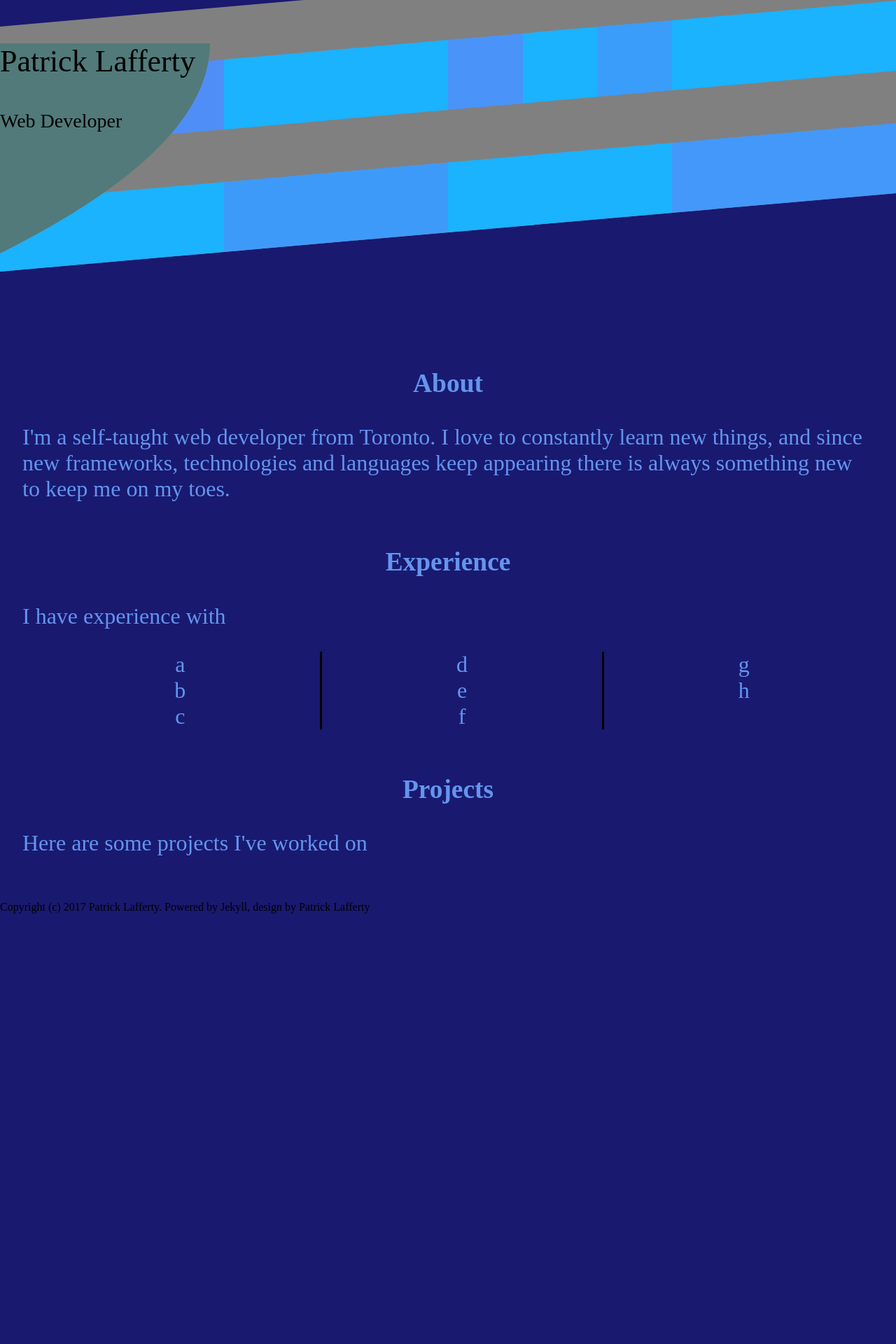
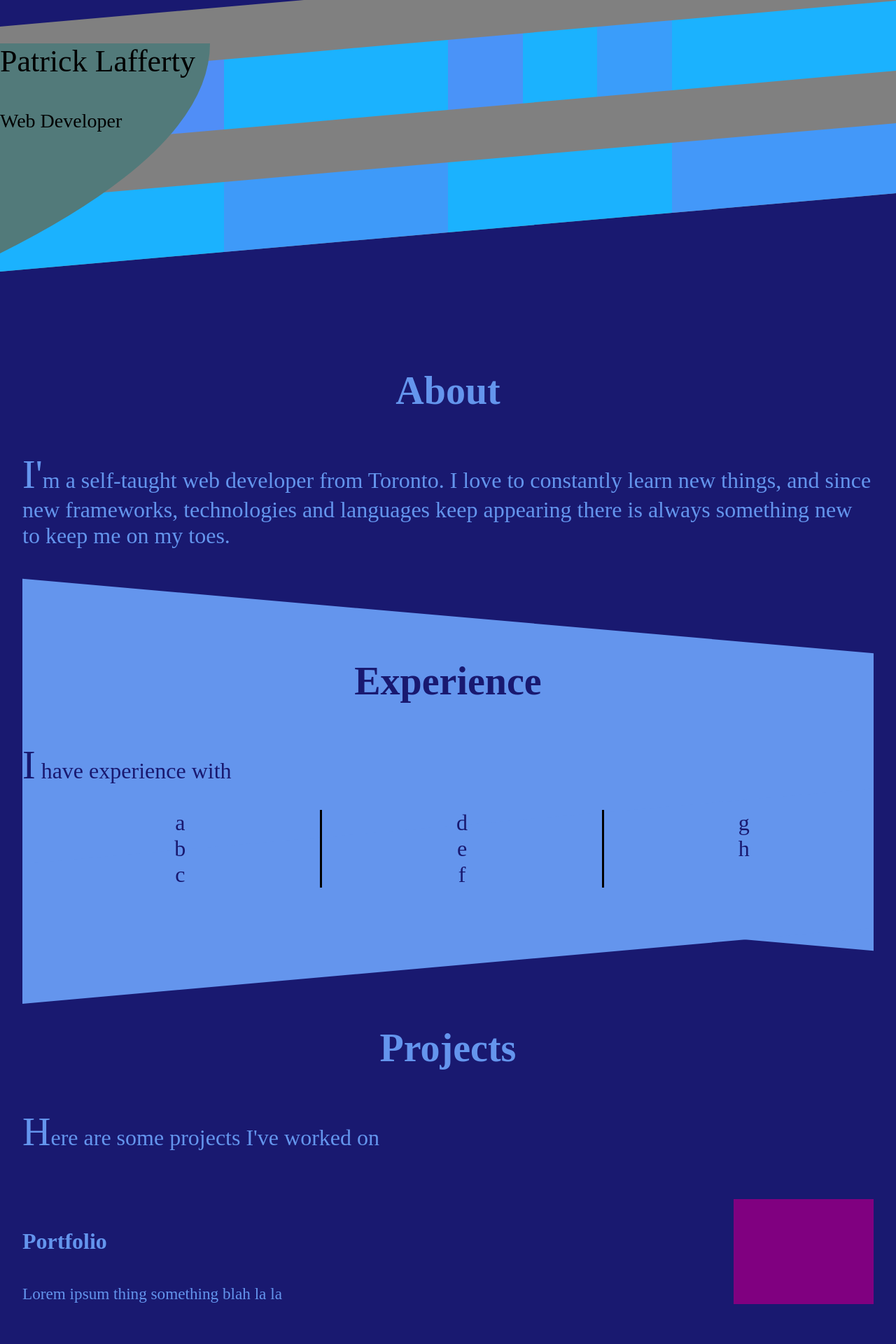
Before and after one commit to patrick-lafferty/portfolio, a Jekyll site: the page built from index.html, in a window 1280 px wide. Shown: the top 1920 px of the page at 70% size. Built offline with Jekyll 4.4.1, drawn with Linux system fonts in a browser that asks for light colours; before the commit the page ends 1321 px from its top, so only the background shows below that; some of the changed text lies outside the part shown.

Commit message:
laid out the structure for the main page

```diff
--- a/css/main.scss
+++ b/css/main.scss
@@ -106,13 +106,41 @@ body {
 	margin: 2em 1em;
 }
 
+.about--description::first-letter {
+	font-size: 1.75em;
+}
+
 .about--header {
 	text-align: center;
+	font-size: 1.75em;
 }
 
 .about__intro,
 .about__experience {
 	margin: 2em 0em;
+}
+
+.about__experience {
+	transform: skewY(5deg);
+	background-color: cornflowerblue;
+	color: midnightblue;
+	margin: 3em 0em;
+	padding: 0.15em 0em;
+}
+
+.about__test {
+	transform: skewY(-5deg);
+	background-color: none;
+}
+
+.about__tail {
+	transform: skewY(-10deg);
+	background-color: cornflowerblue;
+	width: 100%;
+	height: 200px;
+	position: absolute;
+	top: 300px;
+	z-index: -1;
 }
 
 .about__experience--skills {
@@ -122,3 +150,28 @@ body {
 	text-align: center;
 	column-rule: medium solid black;
 }
+
+.about__projects {
+	margin: 5em 0em;
+}
+
+.project {
+	display: flex;
+	justify-content: space-between;
+	margin: 2em 0em;
+}
+
+.project:nth-child(even) {
+	flex-direction: row-reverse;
+}
+
+.project__description {
+	font-size: 1.45rem;
+
+}
+
+.fake-image {
+	width: 200px;
+	height: 150px;
+	background-color: purple;
+}
--- a/index.html
+++ b/index.html
@@ -6,12 +6,14 @@ layout: default
 
 	<section class="about__intro">
 		<h1 class="about--header">About</h1>
-		<p>I'm a self-taught web developer from Toronto. I love to constantly learn new things, and since new frameworks, technologies and languages keep appearing there is always something new to keep me on my toes.</p>
+		<p class="about--description">I'm a self-taught web developer from Toronto. I love to constantly learn new things, and since new frameworks, technologies and languages keep appearing there is always something new to keep me on my toes.</p>
 	</section>
 
 	<section class="about__experience">
+		<div class="about__test">
+
 		<h1 class="about--header">Experience</h1>
-		<p>I have experience with</p>
+		<p class="about--description">I have experience with</p>
 
 		<ul class="about__experience--skills">
 			<li>a</li>
@@ -23,10 +25,41 @@ layout: default
 			<li>g</li>
 			<li>h</li>
 		</ul>
+		</div>
+		<div class="about__tail"></div>
 	</section>
 
 	<section class="about__projects">
 		<h1 class="about--header">Projects</h1>
-		<p>Here are some projects I've worked on</p>
+		<p class="about--description">Here are some projects I've worked on</p>
+
+		<section class="project">
+			<div>
+				<h1>Portfolio</h1>
+				<p class="project__description">Lorem ipsum thing something blah la la</p>
+			</div>
+			<div class="fake-image"></div>
+		</section>
+
+		<section class="project">
+			<div>
+				<h1>Portfolio</h1>
+				<p class="project__description">Lorem ipsum thing something blah la la</p>
+			</div>
+			<div class="fake-image"></div>
+		</section>
+
+		<section class="project">
+			<div>
+				<h1>Portfolio</h1>
+				<p class="project__description">Lorem ipsum thing something blah la la</p>
+			</div>
+			<div class="fake-image"></div>
+		</section>
+	</section>
+
+	<section class="about__github">
+		<h1 class="about--header">Want to see more?</h1>
+		<p class="about--description">Check out my github at <a href="#">github.com/patrick-lafferty</a> or visit my <a href="#">blog</a></p>
 	</section>
 </article>
```
